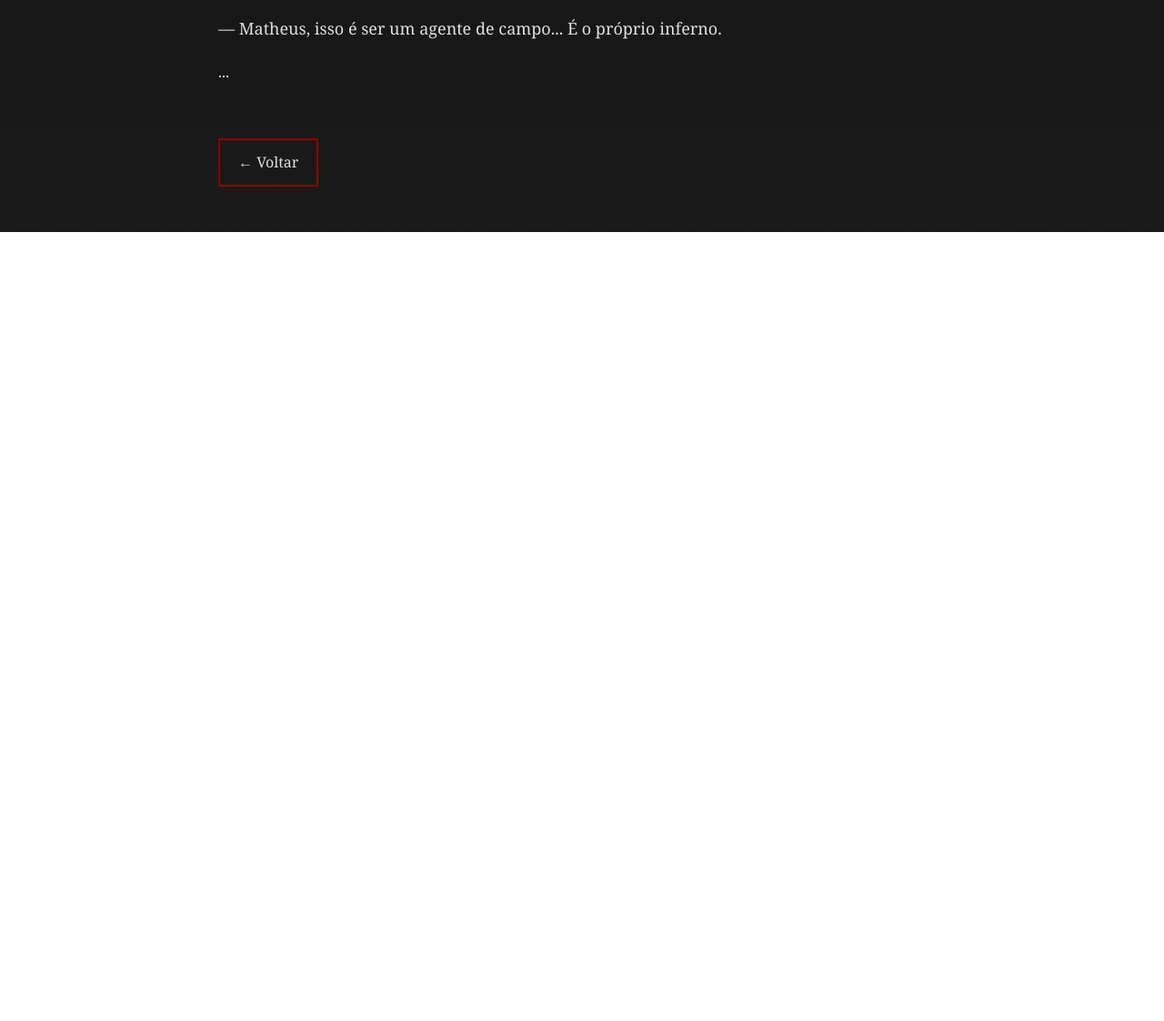
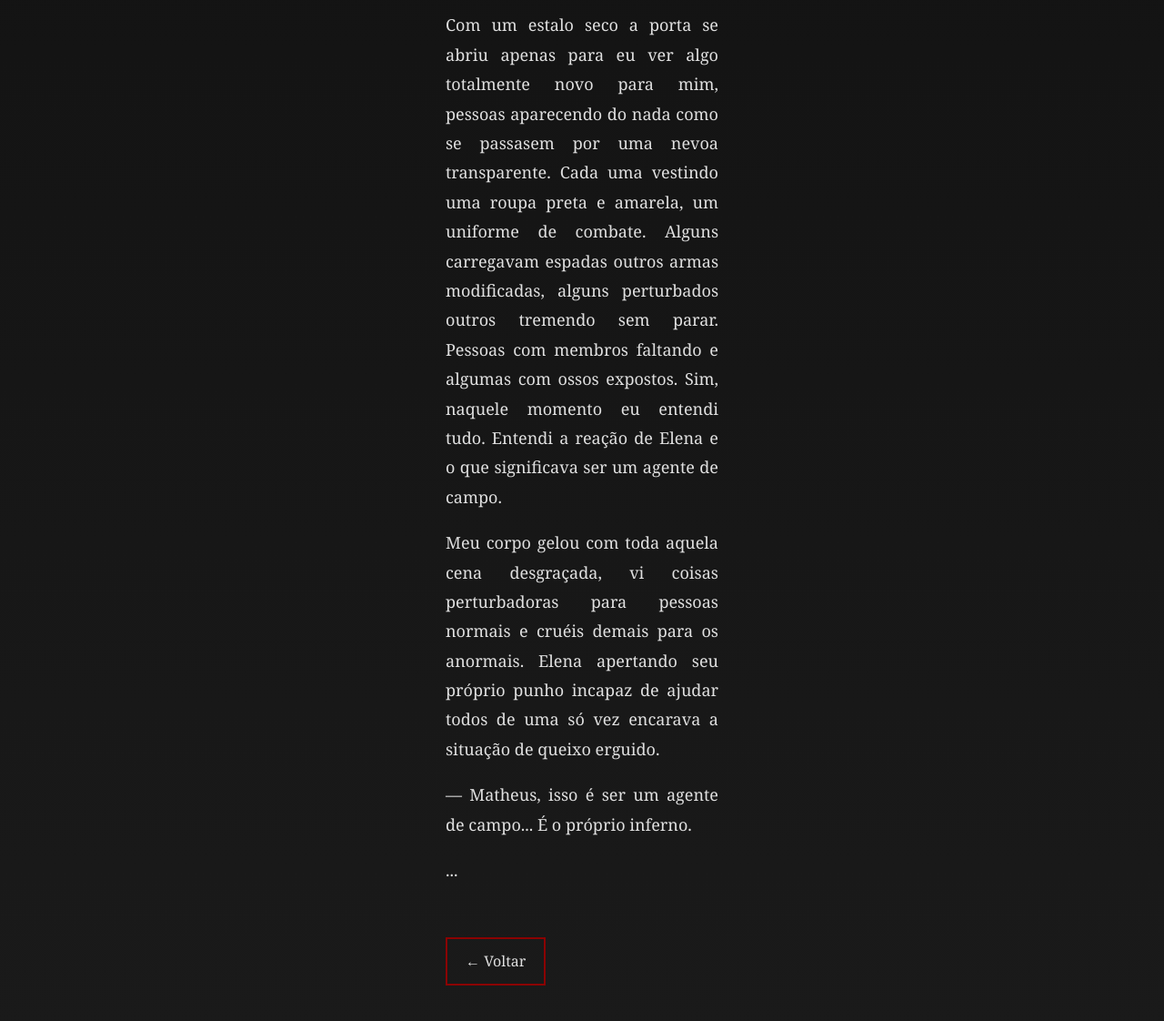
Before and after one commit to fabianosoare2009-jpg/Fabianosoare2009.github.io, a plain HTML site: page previa.html in a window 1280 px wide. Shown: the part 842-1964 px from the top of the page at 91% size. Before the commit the page ends 1097 px from the top, so only its background shows below. Drawn offline with Linux system fonts and the light colour scheme.

Commit message:
Adjust container width and fix paragraph formatting

```diff
--- a/previa.html
+++ b/previa.html
@@ -12,7 +12,7 @@ body {
 }
 
 .container {
-    max-width: 800px;
+    max-width: 300px;
     margin: auto;
     padding: 100px 20px 50px 20px;
 }
@@ -69,19 +69,22 @@ p {
 
 O som das portas de aço se fechando e o elevador descendo eram aguniantes, o tempo que o elevador demorou para chegar ao seu destino me torturava mais que o silêncio lá de dentro. </p>
 
-<p>Com um estalo seco a porta se abriu apenas para eu ver algo totalmente novo para mim, pessoas aparecendo do nada como se passasem por uma nevoa transparente. Cada uma vestindo uma roupa preta e amarela, um uniforme de combate. Alguns carregavam espadas outros armas modificadas, alguns perturbados outros tremendo sem parar.
+
+    <p>Com um estalo seco a porta se abriu apenas para eu ver algo totalmente novo para mim, pessoas aparecendo do nada como se passasem por uma nevoa transparente. Cada uma vestindo uma roupa preta e amarela, um uniforme de combate. Alguns carregavam espadas outros armas modificadas, alguns perturbados outros tremendo sem parar.
 
 Pessoas com membros faltando e algumas com ossos expostos. Sim, naquele momento eu entendi tudo. Entendi a reação de Elena e o que significava ser um agente de campo.</p>
 
-<p>Meu corpo gelou com toda aquela cena desgraçada, vi coisas perturbadoras para pessoas normais e cruéis demais para os anormais.
+
+    <p>Meu corpo gelou com toda aquela cena desgraçada, vi coisas perturbadoras para pessoas normais e cruéis demais para os anormais.
 
 Elena apertando seu próprio punho incapaz de ajudar todos de uma só vez encarava a situação de queixo erguido. </p>
 
-<p>— Matheus, isso é ser um agente de campo... É o próprio inferno. </p>
 
 
+    <p>— Matheus, isso é ser um agente de campo... É o próprio inferno. </p>
 
 
+<p>
 ...
     </p>
 
```
